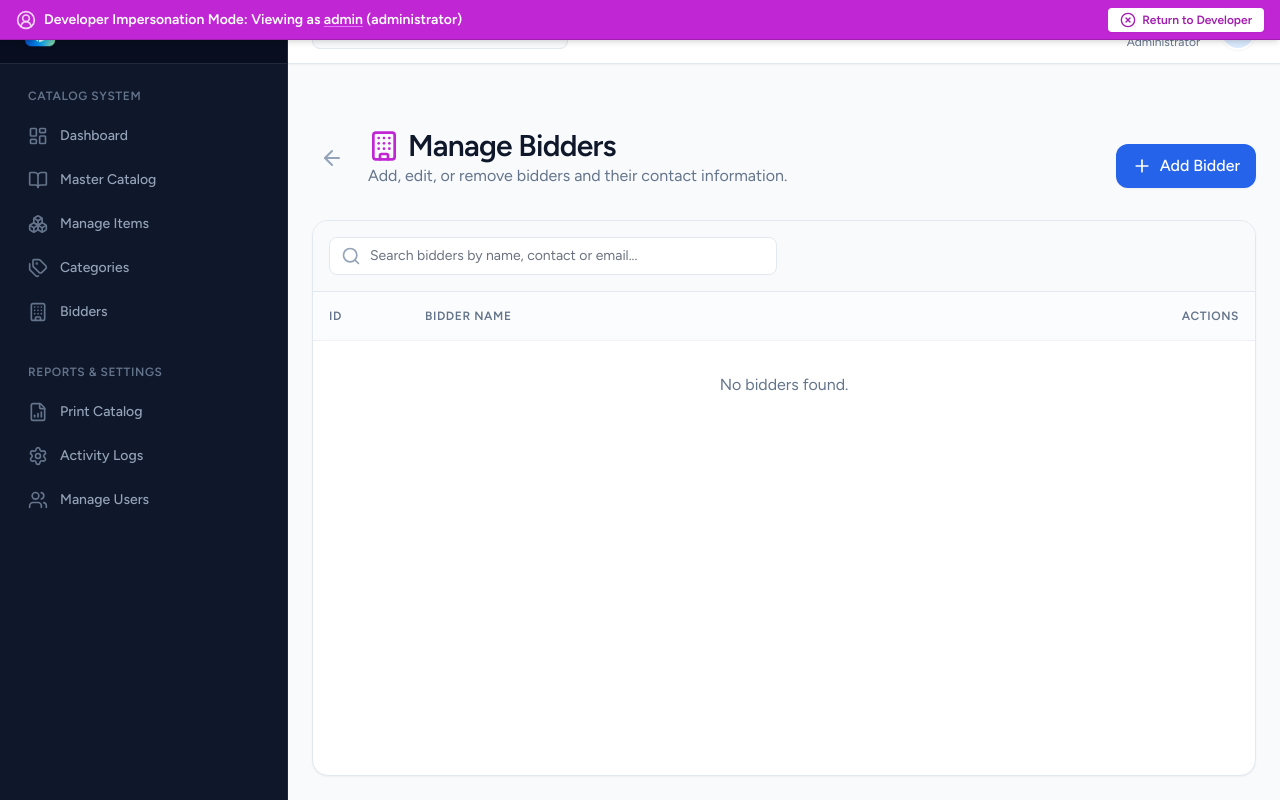
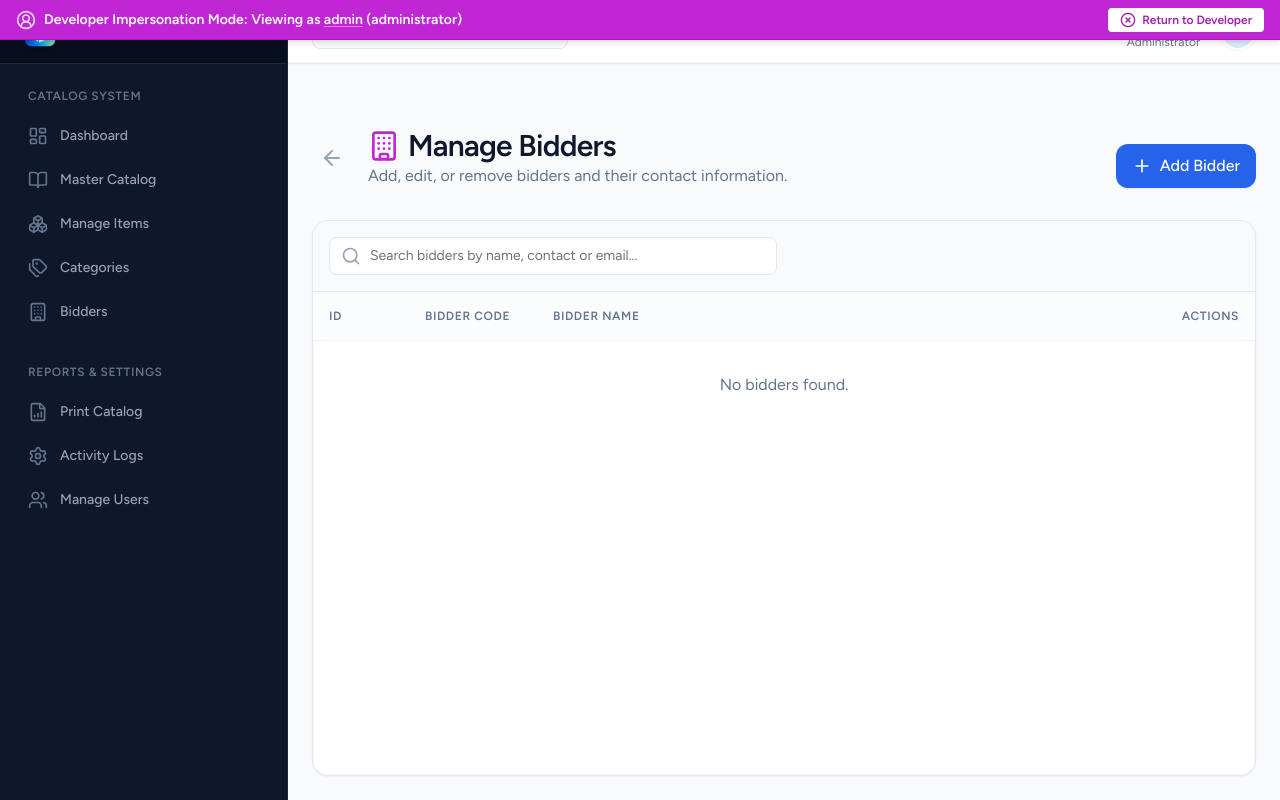
Before and after one commit to brhmc-tgrospe/pcs-system, a Laravel app: page /catalog/bidders in a window 1280 px wide. Run offline with Laravel 12, Linux system fonts and the light colour scheme; a user stored in the database is signed in; data comes from the database, SQL or seed files in the repository; data that the repository does not hold is empty; style sheets or scripts are compiled from the project's sources; some libraries are stand-ins or nearby versions.

Commit message:
feat: implement bidder management system with database migrations, controllers, and UI components

```diff
--- a/app/Http/Controllers/BidderController.php
+++ b/app/Http/Controllers/BidderController.php
@@ -22,6 +22,7 @@ class BidderController extends Controller
     {
         $validated = $request->validate([
             'name' => ['required', 'string', 'max:255'],
+            'bidder_code' => ['required', 'string', 'max:255', 'unique:bidders,bidder_code'],
             'contact_person' => ['nullable', 'string', 'max:255'],
             'contact_number' => ['nullable', 'string', 'max:255'],
             'email' => ['nullable', 'email', 'max:255'],
@@ -37,6 +38,7 @@ class BidderController extends Controller
     {
         $validated = $request->validate([
             'name' => ['required', 'string', 'max:255'],
+            'bidder_code' => ['required', 'string', 'max:255', 'unique:bidders,bidder_code,' . $bidder->id],
             'contact_person' => ['nullable', 'string', 'max:255'],
             'contact_number' => ['nullable', 'string', 'max:255'],
             'email' => ['nullable', 'email', 'max:255'],
--- a/app/Http/Controllers/CategoryController.php
+++ b/app/Http/Controllers/CategoryController.php
@@ -11,7 +11,7 @@ class CategoryController extends Controller
     {
         $validated = $request->validate([
             'name'        => ['required', 'string', 'max:255', 'unique:categories,name'],
-            'slug'        => ['required', 'string', 'max:255', 'unique:categories,slug', 'regex:/^[a-z0-9-]+$/'],
+            'cat_code'    => ['required', 'string', 'max:255', 'unique:categories,cat_code', 'regex:/^[a-z0-9-]+$/'],
             'description' => ['nullable', 'string', 'max:1000'],
             'parent_id'   => ['nullable', 'exists:categories,id'],
         ]);
@@ -25,7 +25,7 @@ class CategoryController extends Controller
     {
         $validated = $request->validate([
             'name'        => ['required', 'string', 'max:255', 'unique:categories,name,' . $category->id],
-            'slug'        => ['required', 'string', 'max:255', 'unique:categories,slug,' . $category->id, 'regex:/^[a-z0-9-]+$/'],
+            'cat_code'    => ['required', 'string', 'max:255', 'unique:categories,cat_code,' . $category->id, 'regex:/^[a-z0-9-]+$/'],
             'description' => ['nullable', 'string', 'max:1000'],
             'parent_id'   => ['nullable', 'exists:categories,id', function ($attribute, $value, $fail) use ($category) {
                 if ($value == $category->id) {
--- a/app/Models/Bidder.php
+++ b/app/Models/Bidder.php
@@ -11,7 +11,7 @@ class Bidder extends Model
     use SoftDeletes;
 
     protected $fillable = [
-        'name', 'contact_person', 'contact_number', 'email', 'address'
+        'name', 'contact_person', 'contact_number', 'email', 'address', 'bidder_code'
     ];
 
     public function items(): BelongsToMany
--- a/resources/js/Components/ManageCategories.tsx
+++ b/resources/js/Components/ManageCategories.tsx
@@ -12,7 +12,7 @@ interface ManageCategoriesProps {
 
 type CategoryFormData = {
   name: string;
-  slug: string;
+  cat_code: string;
   description: string;
 };
 
@@ -35,7 +35,7 @@ export default function ManageCategories({ categories, user }: ManageCategoriesP
     execAction
   } = useDataTable(categories, (cat, search, status) => {
     const matchesSearch = cat.name.toLowerCase().includes(search.toLowerCase()) ||
-                          cat.slug.toLowerCase().includes(search.toLowerCase());
+                          cat.cat_code.toLowerCase().includes(search.toLowerCase());
 
     let matchesStatus = true;
     if (status === 'active') matchesStatus = !cat.deleted_at;
@@ -47,7 +47,7 @@ export default function ManageCategories({ categories, user }: ManageCategoriesP
 
   const { data, setData, post, put, processing, errors, reset, clearErrors } = useForm<CategoryFormData>({
     name: '',
-    slug: '',
+    cat_code: '',
     description: '',
   });
 
@@ -60,7 +60,7 @@ export default function ManageCategories({ categories, user }: ManageCategoriesP
 
   const openEditModal = (cat: Category) => {
     clearErrors();
-    setData({ name: cat.name, slug: cat.slug, description: cat.description || '' });
+    setData({ name: cat.name, cat_code: cat.cat_code, description: cat.description || '' });
     setEditingCategory(cat);
     setIsModalOpen(true);
   };
@@ -251,7 +251,7 @@ export default function ManageCategories({ categories, user }: ManageCategoriesP
                     className="rounded border-slate-300 dark:border-slate-600 dark:bg-slate-700 text-blue-600 focus:ring-blue-500" />
                 </th>
                 <th className="p-4 font-semibold border-b border-slate-200 dark:border-slate-800">Name</th>
-                <th className="p-4 font-semibold border-b border-slate-200 dark:border-slate-800">Slug</th>
+                <th className="p-4 font-semibold border-b border-slate-200 dark:border-slate-800">Category Code</th>
                 <th className="p-4 font-semibold border-b border-slate-200 dark:border-slate-800">Description</th>
                 <th className="p-4 font-semibold border-b border-slate-200 dark:border-slate-800">Items</th>
                 <th className="p-4 font-semibold border-b border-slate-200 dark:border-slate-800 text-right">Actions</th>
@@ -270,7 +270,7 @@ export default function ManageCategories({ categories, user }: ManageCategoriesP
                         className="rounded border-slate-300 dark:border-slate-600 dark:bg-slate-700 text-blue-600 focus:ring-blue-500" />
                     </td>
                     <td className="p-4 font-medium text-slate-900 dark:text-slate-100">{cat.name}</td>
-                    <td className="p-4 text-slate-500 dark:text-slate-400 font-mono text-sm">{cat.slug}</td>
+                    <td className="p-4 text-slate-500 dark:text-slate-400 font-mono text-sm">{cat.cat_code}</td>
                     <td className="p-4 text-slate-600 dark:text-slate-400 text-sm truncate max-w-xs">{cat.description || '-'}</td>
                     <td className="p-4 text-sm">
                       <span className="bg-slate-100 dark:bg-slate-800 text-slate-600 dark:text-slate-300 px-2 py-0.5 rounded text-xs font-medium">{cat.items_count ?? 0} items</span>
@@ -360,7 +360,7 @@ export default function ManageCategories({ categories, user }: ManageCategoriesP
                     onChange={e => {
                       setData('name', e.target.value);
                       if (!editingCategory) {
-                        setData('slug', e.target.value.toLowerCase().replace(/[^a-z0-9]+/g, '-').replace(/(^-|-$)+/g, ''));
+                        setData('cat_code', e.target.value.toLowerCase().replace(/[^a-z0-9]+/g, '-').replace(/(^-|-$)+/g, ''));
                       }
                     }}
                     className={`w-full px-3 py-2 bg-white dark:bg-slate-900 border rounded-lg focus:outline-none focus:ring-2 focus:ring-blue-500 text-slate-900 dark:text-white placeholder:text-slate-400 ${errors.name ? 'border-red-400' : 'border-slate-200 dark:border-slate-700'}`}
@@ -368,11 +368,11 @@ export default function ManageCategories({ categories, user }: ManageCategoriesP
                   {errors.name && <p className="mt-1 text-xs text-red-600 dark:text-red-400">{errors.name}</p>}
                 </div>
                 <div>
-                  <label className="block text-sm font-semibold text-slate-700 dark:text-slate-300 mb-1">Slug</label>
-                  <input required type="text" value={data.slug} onChange={e => setData('slug', e.target.value)}
-                    className={`w-full px-3 py-2 bg-white dark:bg-slate-900 border rounded-lg focus:outline-none focus:ring-2 focus:ring-blue-500 text-slate-900 dark:text-white placeholder:text-slate-400 font-mono text-sm ${errors.slug ? 'border-red-400' : 'border-slate-200 dark:border-slate-700'}`}
+                  <label className="block text-sm font-semibold text-slate-700 dark:text-slate-300 mb-1">Category Code</label>
+                  <input required type="text" value={data.cat_code} onChange={e => setData('cat_code', e.target.value)}
+                    className={`w-full px-3 py-2 bg-white dark:bg-slate-900 border rounded-lg focus:outline-none focus:ring-2 focus:ring-blue-500 text-slate-900 dark:text-white placeholder:text-slate-400 font-mono text-sm ${errors.cat_code ? 'border-red-400' : 'border-slate-200 dark:border-slate-700'}`}
                     placeholder="e.g. laboratory-equipment" />
-                  {errors.slug && <p className="mt-1 text-xs text-red-600 dark:text-red-400">{errors.slug}</p>}
+                  {errors.cat_code && <p className="mt-1 text-xs text-red-600 dark:text-red-400">{errors.cat_code}</p>}
                 </div>
                 <div>
                   <label className="block text-sm font-semibold text-slate-700 dark:text-slate-300 mb-1">Description</label>
--- a/resources/js/Pages/Bidders.tsx
+++ b/resources/js/Pages/Bidders.tsx
@@ -15,6 +15,7 @@ interface Bidder {
   contact_number: string | null;
   email: string | null;
   address: string | null;
+  bidder_code?: string;
 }
 
 interface BiddersProps {
@@ -28,6 +29,7 @@ type BidderFormData = {
   contact_number: string;
   email: string;
   address: string;
+  bidder_code: string;
 };
 
 export default function Bidders() {
@@ -54,6 +56,7 @@ export default function Bidders() {
     contact_number: '',
     email: '',
     address: '',
+    bidder_code: '',
   });
 
   const filteredBidders = bidders.filter(b => {
@@ -79,6 +82,7 @@ export default function Bidders() {
       contact_number: b.contact_number || '',
       email: b.email || '',
       address: b.address || '',
+      bidder_code: b.bidder_code || '',
     });
     setEditingBidder(b);
     setIsModalOpen(true);
@@ -168,6 +172,7 @@ export default function Bidders() {
                   <thead>
                     <tr className="bg-slate-50/50 dark:bg-slate-800/50 text-slate-500 dark:text-slate-400 text-xs uppercase tracking-wider sticky top-0 backdrop-blur-sm z-10 border-b border-slate-200 dark:border-slate-700">
                       <th className="p-4 font-semibold w-24">ID</th>
+                      <th className="p-4 font-semibold w-32">Bidder Code</th>
                       <th className="p-4 font-semibold">Bidder Name</th>
                       <th className="p-4 font-semibold text-right">Actions</th>
                     </tr>
@@ -180,6 +185,9 @@ export default function Bidders() {
                         <tr key={b.id} className="hover:bg-slate-50 dark:hover:bg-slate-700/50 transition-colors">
                           <td className="p-4 text-slate-500 dark:text-slate-400 font-mono">
                             #{b.id}
+                          </td>
+                          <td className="p-4 text-slate-500 dark:text-slate-400 font-mono text-sm">
+                            {b.bidder_code || '-'}
                           </td>
                           <td className="p-4">
                             <div className="font-bold text-slate-900 dark:text-slate-100">{b.name}</div>
@@ -259,6 +267,13 @@ export default function Bidders() {
                     className={`w-full px-3 py-2 bg-white dark:bg-slate-700 border rounded-lg focus:outline-none focus:ring-2 focus:ring-blue-500 dark:text-white ${errors.name ? 'border-red-400 dark:border-red-500' : 'border-slate-200 dark:border-slate-600'}`} />
                   {errors.name && <p className="mt-1 text-xs text-red-600">{errors.name}</p>}
                 </div>
+                <div>
+                  <label className="block text-sm font-semibold text-slate-700 dark:text-slate-300 mb-1">Bidder Code</label>
+                  <input required type="text" value={data.bidder_code} onChange={e => setData('bidder_code', e.target.value)}
+                    className={`w-full px-3 py-2 bg-white dark:bg-slate-700 border rounded-lg focus:outline-none focus:ring-2 focus:ring-blue-500 dark:text-white font-mono text-sm ${errors.bidder_code ? 'border-red-400 dark:border-red-500' : 'border-slate-200 dark:border-slate-600'}`}
+                    placeholder="e.g. BDR-123" />
+                  {errors.bidder_code && <p className="mt-1 text-xs text-red-600">{errors.bidder_code}</p>}
+                </div>
                 {/* Contact details hidden for now as per requirements */}
                 <div className="hidden">
                   <div className="grid grid-cols-2 gap-4">
--- a/resources/js/types.ts
+++ b/resources/js/types.ts
@@ -19,8 +19,8 @@ export interface AuthUser {
 export interface Category {
   id: number;
   name: string;
-  slug: string;
-  description?: string;
+  cat_code: string;
+  description: string | null;
   parent_id?: number | null;
   items_count?: number;
   deleted_at?: string | null;
@@ -29,6 +29,7 @@ export interface Category {
 export interface Bidder {
   id: number;
   name: string;
+  bidder_code?: string;
   contact_person: string | null;
   contact_number: string | null;
   email: string | null;
```
Also changed, not shown: database/seeders/DatabaseSeeder.php (+17 -17 lines), database/migrations/2026_06_03_000001_create_categories_table.php, database/migrations/2026_08_10_024010_create_bidders_table.php.
